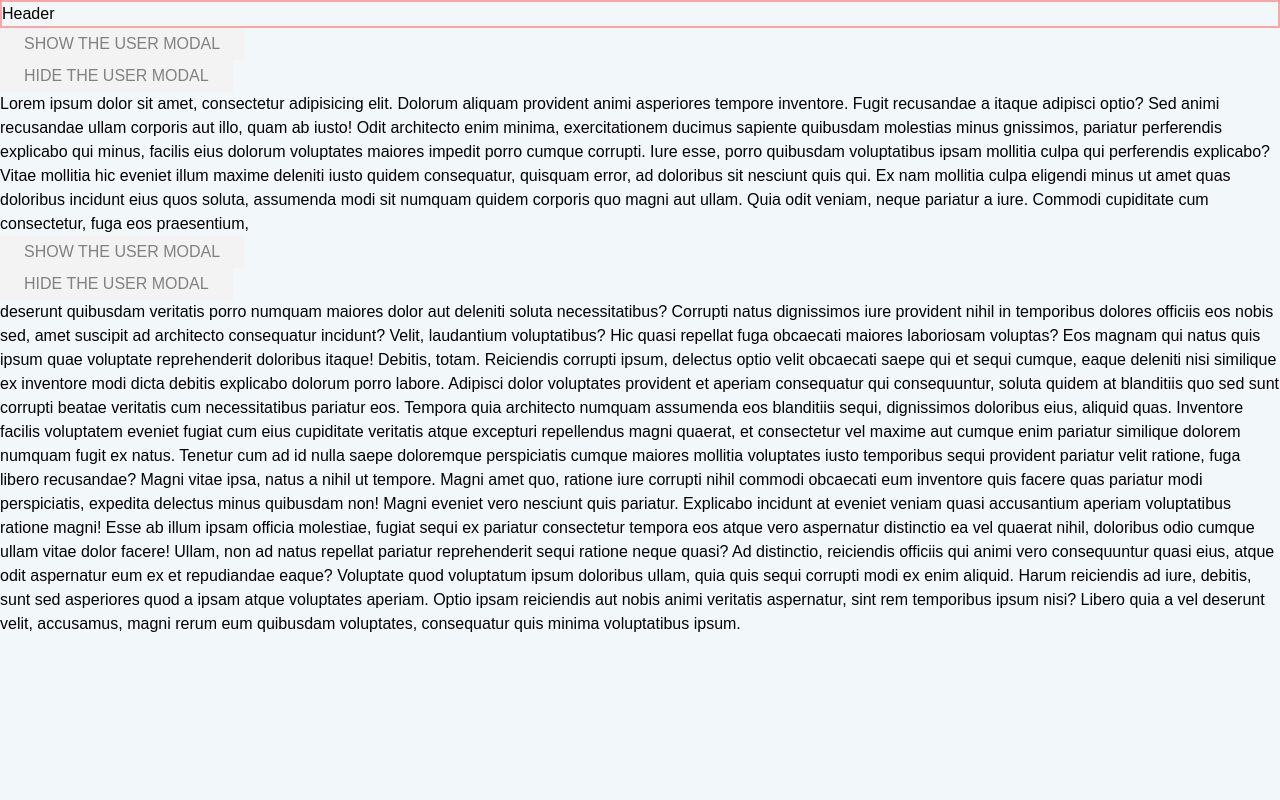
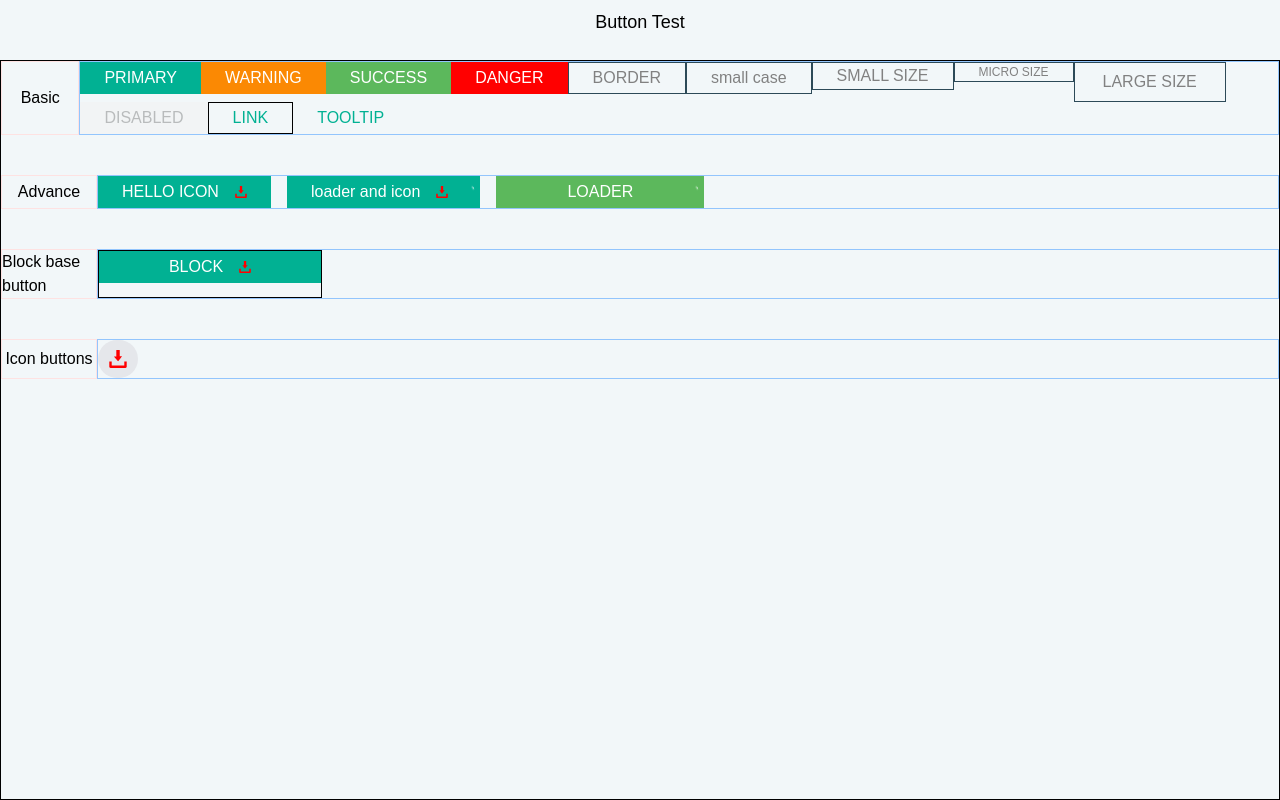
Before and after one commit to abhay-rana/component-library, a React (Create React App) app: page / in a window 1280 px wide. Built offline with nearby package versions, Linux system fonts and the light colour scheme.

Commit message:
wavy button

```diff
--- a/src/App.js
+++ b/src/App.js
@@ -16,14 +16,14 @@ const App = () => {
 		<>
 			{/* <FloatingLabel /> */}
 			{/* <NormalLabel />  */}
-			{/* <ButtonTest /> */}
+			<ButtonTest />
 			{/* <SpinnerTest /> */}
 			{/* <TextAreaTest /> */}
 			{/* <RadioTest /> */}
 			{/* <CheckboxTest /> */}
 			{/* <SwitchTest /> */}
 			{/* <RippleTest /> */}
-			<ModalTest />
+			{/* <ModalTest /> */}
 		</>
 	);
 };
--- a/src/components/common/button.js
+++ b/src/components/common/button.js
@@ -150,8 +150,38 @@ const Button = memo(
 	)
 );
 
+export const IconButton = ({ children, onClick, className }) => {
+	const createWave = (event) => {
+		const icon_button_class = event.currentTarget.classList;
+
+		if (icon_button_class.contains("custom_shadow_click")) icon_button_class.remove("custom_shadow_click");
+
+		// -> triggering reflow /* The actual magic */
+		// without this it wouldn't work. Try uncommenting the line and the transition won't be retriggered.
+		// Oops! This won't work in strict mode
+		// element.offsetWidth = element.offsetWidth;
+		// Do this instead:
+		void event.currentTarget.offsetWidth;
+
+		icon_button_class.add("custom_shadow_click");
+
+		onClick && onClick(event);
+	};
+	return (
+		<>
+			<div
+				className={twMerge("custom_shadow_hover relative flex h-full w-full flex-row items-center justify-center overflow-hidden rounded-full", className)}
+				onClick={createWave}
+			>
+				<div className="pointer-events-none">{children}</div>
+			</div>
+		</>
+	);
+};
+
 Button.displayName = "Button";
 export default Button;
+
 Button.propTypes = {
 	/** True make loader visible  */
 	loader: PropTypes.bool,
--- a/src/components/form/input/text-area.js
+++ b/src/components/form/input/text-area.js
@@ -73,6 +73,8 @@ const Textarea = memo(
 		useEffect(() => {
 			// scrollHeight is automatically calculated according to the line height on the every enter pressed
 
+			// -> triggering reflow /* The actual magic */
+			// without this it wouldn't work. Try uncommenting the line and the transition won't be retriggered.
 			//this have to reset every time on Change so that "scrollHeight" works properly (set to 0 always )
 			input_ref.current.style.height = 0;
 			input_ref.current.style.height = input_ref.current.scrollHeight + "px";
--- a/src/screens/button-test.js
+++ b/src/screens/button-test.js
@@ -1,6 +1,6 @@
 import React from "react";
 
-import Button from "components/common/button";
+import Button, { IconButton } from "components/common/button";
 import { ReactComponent as Download } from "assets/svg/download.svg";
 
 const ButtonTest = () => {
@@ -139,6 +139,20 @@ const ButtonTest = () => {
 							</div>
 						</div>
 					</div>
+					<div className="flex flex-row">
+						<div className="flex basis-24 items-center justify-center border border-red-100	">Icon buttons</div>
+						<div className="flex h-10 grow flex-row flex-wrap gap-x-4 border border-blue-300">
+							<div className="h-full w-10 rounded-full bg-gray-200">
+								<IconButton onClick={() => console.log("abhay")}>
+									<Download
+										width={18}
+										fill={"red"}
+										onClick={() => console.log("children is clicked")}
+									/>
+								</IconButton>
+							</div>
+						</div>
+					</div>
 				</div>
 			</div>
 		</>
--- a/src/styles/global.css
+++ b/src/styles/global.css
@@ -18,6 +18,7 @@ html,body {
 
 /* min-height is not inherited by the child  so we have replace the min-height by the height property */
 
+/* Ripple Animation */
 .custom_btn{
 	position: relative;
 	overflow: hidden;
@@ -51,7 +52,7 @@ span.custom_ripple{
 	  }
 }
 
-
+/* Transition Animations */
 .fade-in-animation{
 	animation-name: fadeIn;
 	animation-duration: 300ms;
@@ -95,3 +96,22 @@ span.custom_ripple{
 
 	}
   }
+
+/* Wave Box Shadow Css */
+.custom_shadow_hover:hover{
+	box-shadow: 0px 0px 1px 5px rgba(0, 0, 0, 0.1) ;
+}
+
+.custom_shadow_click{
+	animation-name:wave_shadow;
+	animation-duration: 500ms;
+}
+
+@keyframes wave_shadow {
+	0%{
+		box-shadow: 0px 0px 1px 2px rgba(0, 0, 0, 0.1);
+	}
+	100%{
+		box-shadow: 0px 0px 2px 5px rgba(0, 0, 0, 0.2);
+	}
+}
```
